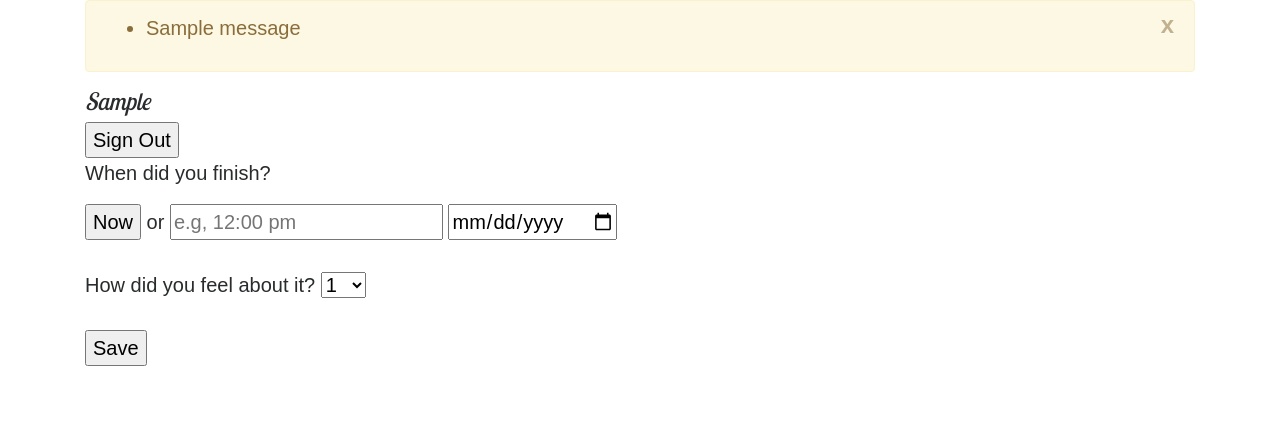
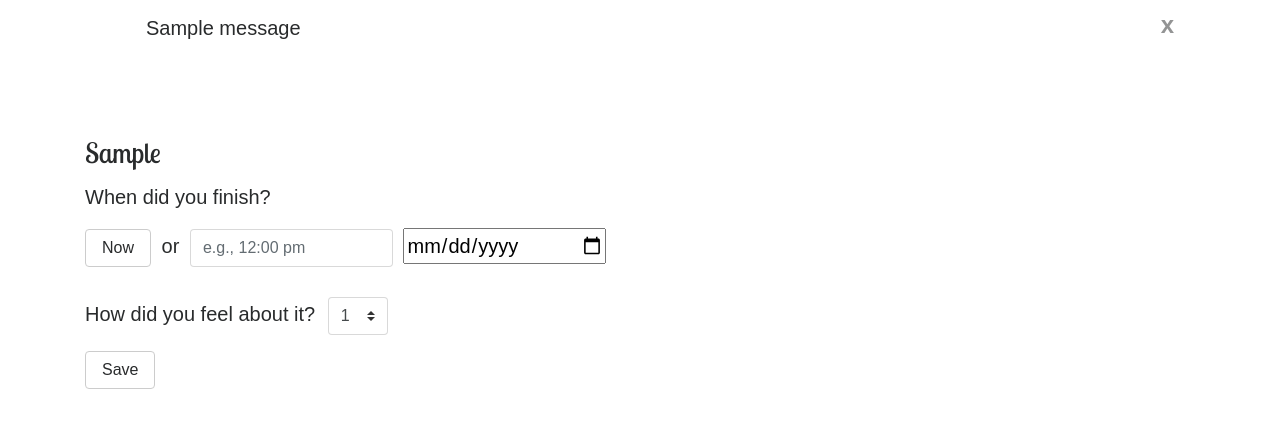
Before and after one commit to a-staab/dobedo, a Flask app: page /record_after/1 in a window 1280 px wide. Shown: the part 54-482 px from the top of the page. Run offline with Flask 2, Linux system fonts and the light colour scheme; tables that the repository leaves empty hold one stand-in row (values such as "Sample post"); one stand-in notice (Sample message) is shown; some libraries are stand-ins or nearby versions; some web fonts are replaced.

Commit message:
fixed typos

```diff
--- a/static/style.css
+++ b/static/style.css
@@ -1,5 +1,9 @@
 [name="activity-choice"] {
     margin-right: 7px;
+}
+
+[name="choose-now"] {
+    margin-right: 5px;
 }
 
 .jumbotron {
@@ -24,12 +28,13 @@ a {
     width: 100%;
 }
 
-/*#signin {
-
+#sign-in {
+    padding-top: 130px;
 }
 
-.type-and-time {}*/
-
+#create-account {
+    padding-top: 90px;
+}
 
 .navbar, .navbar-default .navbar-brand, .navbar-default .navbar-nav li a {
     padding-left: 33px;
@@ -37,7 +42,7 @@ a {
     background: transparent;
     border: none;
     border-radius: 0;
-    color: #FFF;
+    color: rgb(252,250,238);
     font-family: 'Lobster Two', cursive;
     font-size: 18px;
 }
@@ -56,10 +61,45 @@ body {
     line-height: 30px;
 }
 
-  .btn {
+.btn {
     font-family: 'Gafata', sans-serif;
 }
 
 .custom-select {
     font-family: 'Gafata', sans-serif;
+    font-size: 1rem;
+    margin-left: 7px;
 }
+
+#create-activities {
+    padding-top: 20px;
+}
+
+.record-page-header {
+    padding-top: 50px;
+    padding-bottom: 5px;
+}
+
+#planned-time {
+    width: 203px;
+    display: inline-block;
+    margin-left: 5px;
+}
+
+#end-time {
+   width: 203px;
+   display: inline-block;
+   margin-left: 5px;
+}
+
+#planned-date {
+   width: 203px;
+   display: inline-block;
+   margin-left: 5px;
+}
+
+#end-date {
+   width: 203px;
+   display: inline-block;
+   margin-left: 5px;
+}
--- a/templates/base.html
+++ b/templates/base.html
@@ -67,11 +67,11 @@
       {% with messages = get_flashed_messages() %}
       {% if messages %}
           {% for message in messages %}
-              <div class="alert alert-warning alert-dismissible fade show" role="alert">
+              <div class="alert alert-dismissible fade show" role="alert">
               <button type="button" class="close" data-dismiss="alert">x
               </button>
                   <ul class="flashes">
-                      <li>{{ message }}</li>
+                      {{ message }}
                   </ul>
               </div>
           {% endfor %}
--- a/templates/main.html
+++ b/templates/main.html
@@ -96,7 +96,7 @@ var options = {
             display: true,
             labels: {
                 boxWidth: 30,
-                fontSize: 12
+                fontSize: 12,
             }
         }, scales: {
             yAxes: [{ ticks: { max: 10, min: 1 }}]
@@ -119,12 +119,12 @@ function makeChart(results) {
                         type: 'line',
                         label: "How You Expected to Feel",
                         data: beforeRatings,
-                        backgroundColor: "rgba(153,255,51,0.4)",
+                        backgroundColor: "rgba(11, 123, 160,0.4)",
                     },
                     {   type: 'line',
                         label: "How You Felt Afterward",
                         data: afterRatings,
-                        backgroundColor: "rgba(255,153,0,0.4)"
+                        backgroundColor: "rgba(218,245,113,0.4)"
                     }
                 ]
             }
--- a/templates/record_after.html
+++ b/templates/record_after.html
@@ -2,20 +2,18 @@
 {% block title %}Finish Your Entry{% endblock %}
 {% block head %}{% endblock %}
 {% block content %}
-<h4><i>{{ activity_name|title }}</i></h4>
-<a href="/signout">
-    <button type="button" id="sign_out" name="sign_out">Sign Out</button>
-</a>
+<h3 class="record-page-header">{{ activity_name|title }}</h3>
 <p>When did you finish?
 </p>
 <form action="/record_after/{{ occurrence_id }}", method="POST">
-    <button type="button" id="now-after" name="choose-now">Now</button> or
-    <input type=text name="end-time" id="end-time" placeholder="e.g, 12:00 pm">
+    <button type="button" id="now-after" name="choose-now" class="btn btn-secondary btn-md">Now</button> or
+    <input type=text name="end-time" id="end-time" placeholder="e.g., 12:00 pm" input class="form-control">
     <input type=date name="end-date" id="end-date" placeholder="12/31/2017">
     <br>
     <br>
+    <div class="form-group">
     How did you feel about it?
-    <select name="after-rating">
+    <select name="after-rating" class="custom-select">
         <option value="1">1</option>
         <option value="2">2</option>
         <option value="3">3</option>
@@ -27,9 +25,8 @@
         <option value="9">9</option>
         <option value="10">10</option>
     </select>
-    <br>
-    <br>
-    <input type="submit" value="Save">
+    </div>
+    <input type="submit" value="Save" class="btn btn-secondary btn-md">
 </form>
 <script>
     // Clicking the "Now" button will autofill the date and time fields with the
--- a/templates/setup.html
+++ b/templates/setup.html
@@ -2,7 +2,9 @@
 {% block title %}Setup{% endblock %}
 {% block head %}{% endblock %}
 {% block content %}
-<h1>Create your custom activity types</h1>
+<p>
+<h1 id="create-activities">Create your custom activity types</h1>
+</p>
 <p>
 Time to get started! What activities would you like to track? You can choose as
 few as one, but it's usually ideal to choose at least two. We also recommend
--- a/templates/signin.html
+++ b/templates/signin.html
@@ -1,12 +1,12 @@
 {% extends "base.html" %}
 {% block title %}Sign In{% endblock %}
 {% block content %}
-<div class="container">
+<div class="container" id="sign-in">
     <p>
     <center><h3>Sign in to your account</h3></center>
     </p>
         <div class="row">
-        <div id="signin" class="col-md-4 offset-md-4">
+        <div class="col-md-4 offset-md-4">
             <form action="signin", method="POST">
                 <input type="text" name="email" placeholder="Email" required input class="form-control"><br>
                 <input type="password" name="provided-password" placeholder="Password" required input class="form-control"><br>
--- a/templates/signup.html
+++ b/templates/signup.html
@@ -2,11 +2,12 @@
 {% block title %}Create Your Account{% endblock %}
 {% block head %}{% endblock %}
 {% block content %}
+<div class="container" id="create-account">
     <p>
     <center><h2>Create your account</h2><center>
     </p>
         <div class="row">
-    <div id="signin" class="col-md-4 offset-md-4">
+        <div class="col-md-4 offset-md-4">
                 <form action="/signup" method="POST">
                     <input type="text" name="username" placeholder="Username" required input class="form-control"><br>
                     <input type="password" name="password" placeholder="Password" required input class="form-control"><br>
```
Also changed, not shown: templates/landing.html (+1 -10 lines), templates/record_before.html (+8 -8 lines). Lines whose indentation alone changed are shown as unchanged.
